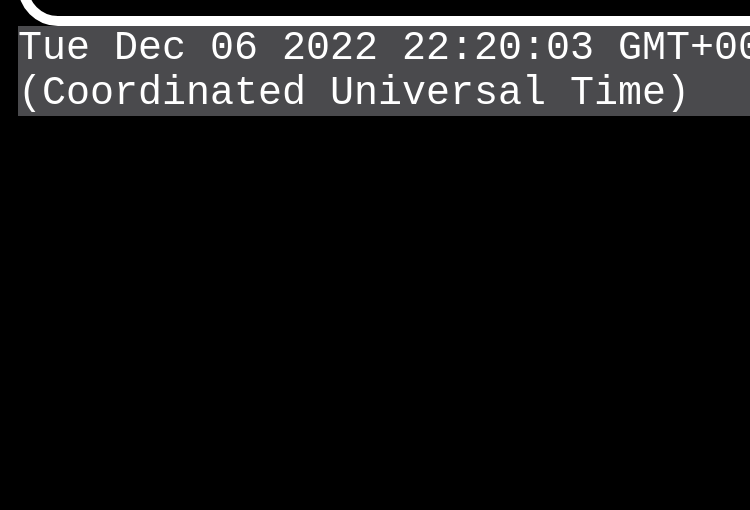
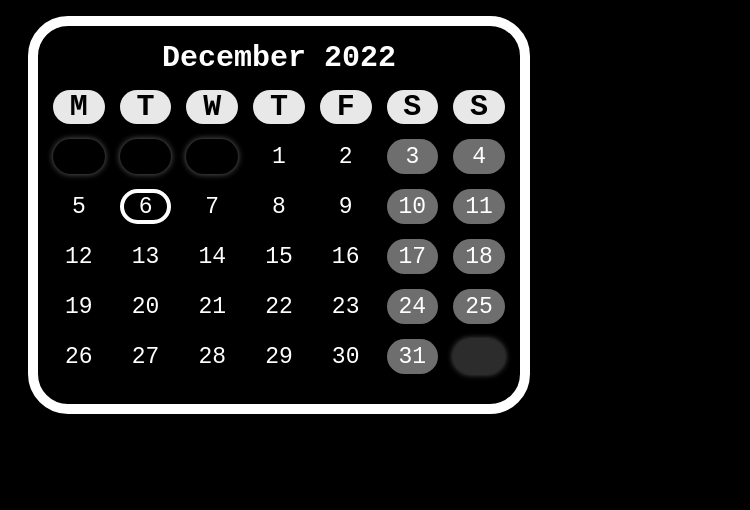
Before and after one commit to KacpZegl/Smart-mirror, an Electron app: page src/index.html in a window 500 px wide. Shown: the part 290-800 px from the top of the page, 750 px wide, since content can reach past the window. Drawn offline with Linux system fonts and the light colour scheme; a web font is replaced by a local one.

Commit message:
Added Calendar

```diff
--- /dev/null
+++ b/src/calendar.js
@@ -0,0 +1,73 @@
+function getDaysInMonth(year, month){
+    return new Date(year, month+1, 0).getDate();
+}
+
+function getDays() {
+    let fullDate = new Date();
+    let currentYear = fullDate.getFullYear();
+    let currentMonth = fullDate.getMonth();
+    let currentDay = fullDate.getDate();
+
+    let currentDaysInMonth = getDaysInMonth(currentYear, currentMonth) + 1;
+    if (currentMonth < 9){
+        var FirstDate = new Date(currentYear+"-"+"0"+(currentMonth+1)+"-01");
+    } else {
+        var FirstDate = new Date(currentYear+"-"+(currentMonth+1)+"-01");
+    }
+    let FirstDayOfMonth = FirstDate.getDay();
+
+    console.log(FirstDate);
+    console.log(FirstDayOfMonth);
+    console.log(currentDaysInMonth);
+
+    var months = ["January", "February", "March", "April", "May", "June",
+    "July", "August", "September", "October", "November", "December" ];
+    var selectedMonthAndYear = months[currentMonth] + " " + currentYear;
+
+/* funkcja odpowiadająca za wyświetlanie miesiąca i roku w kalendarzu */
+    document.getElementById('monthAndYear').innerHTML = selectedMonthAndYear, currentYear;
+
+/* funkcja odpowiadająca za numerowanie dni */
+    if (FirstDayOfMonth > 0){
+        for ( var i = 1 ; i<currentDaysInMonth; i++){
+            var selectedDay = "day" + (FirstDayOfMonth - 1 + i);
+            document.getElementById(selectedDay).innerHTML = i;
+        }
+    } else {
+        for ( var i = 7 ; i<(currentDaysInMonth+6); i++){
+            var selectedDay = "day" + (FirstDayOfMonth + i);
+            document.getElementById(selectedDay).innerHTML = (i - 6);
+        }
+    }
+
+/* funkcja odpowiadaja za wyszarzanie pustych okien w linijkach, które mają dni*/
+    for (let i = 1 ; i<43; i++){
+        var selectedDayEmpty = "day" + i;
+        var tdElem = document.getElementById(selectedDayEmpty).textContent
+        if (tdElem !== ""){
+            // document.getElementById(selectedDayEmpty).style.border = "1px solid white";
+        }
+        if (tdElem == ""){
+            // document.getElementById(selectedDay).style.border = "1px solid yellow";
+            document.getElementById(selectedDayEmpty).style.opacity = "0.4";
+            document.getElementById(selectedDayEmpty).style.boxShadow = "0px 0px 6px 0px white";
+        }
+    }
+/* funckja odpowiadająca za oznaczenie obecego dnia na kalendarzu*/
+if (FirstDayOfMonth > 0){
+    var today = "day" + (currentDay + FirstDayOfMonth -1);
+} else {
+    var today = "day" + (currentDay + FirstDayOfMonth +6);
+}
+document.getElementById(today).style.border = "4px solid white";
+
+/* Funkcja usuwająca ostatnią linijkę kalendarza jeśli ta nie zawiera dni*/
+    if (document.getElementById('day36').textContent == ""){
+        for (let i = 36 ; i < 43 ; i++){
+            lastRow = "day" + i;
+            document.getElementById(lastRow).style.display = "none";
+        }
+    }
+}
+
+getDays();
--- a/src/clock.js
+++ b/src/clock.js
@@ -1,5 +1,3 @@
-
-
 function getTime() {
     let fullDate = new Date();
     let hours = fullDate.getHours();
@@ -19,7 +17,6 @@ function getTime() {
     document.getElementById('hour').innerHTML = hours;
     document.getElementById('minute').innerHTML = minutes;
     document.getElementById('second').innerHTML = seconds;
-    document.getElementById('current-date').innerHTML = fullDate;
 }
 
-setInterval(getTime, 100);
+setInterval(getTime, 500);
--- a/src/index.html
+++ b/src/index.html
@@ -7,15 +7,78 @@
         <div class="main">
              <div class="clock">
                 <span id="hour"></span>
-                <span id="colon1">:</span>
+                <span id="colon">:</span>
                 <span id="minute"></span>
-                <span id="colon2"></span>
                 <span id="second"></span>
             </div>
-        <div class="calendar">
-            <span id="current-date"></span>
         </div>
-        </div>
+        <table>
+            <th colspan="7" id="monthAndYear"></th>
+            <tr class="months">
+                <th>M</th>
+                <th>T</th>
+                <th>W</th>
+                <th>T</th>
+                <th>F</th>
+                <th>S</th>
+                <th>S</th>
+            </tr>
+            <tr>
+                <td id="day1"></td>
+                <td id="day2"></td>
+                <td id="day3"></td>
+                <td id="day4"></td>
+                <td id="day5"></td>
+                <td id="day6"></td>
+                <td id="day7"></td>
+            </tr>
+            <tr>
+                <td id="day8"></td>
+                <td id="day9"></td>
+                <td id="day10"></td>
+                <td id="day11"></td>
+                <td id="day12"></td>
+                <td id="day13"></td>
+                <td id="day14"></td>
+            </tr>
+            <tr>
+                <td id="day15"></td>
+                <td id="day16"></td>
+                <td id="day17"></td>
+                <td id="day18"></td>
+                <td id="day19"></td>
+                <td id="day20"></td>
+                <td id="day21"></td>
+            </tr>
+            <tr>
+                <td id="day22"></td>
+                <td id="day23"></td>
+                <td id="day24"></td>
+                <td id="day25"></td>
+                <td id="day26"></td>
+                <td id="day27"></td>
+                <td id="day28"></td>
+            </tr>
+            <tr>
+                <td id="day29"></td>
+                <td id="day30"></td>
+                <td id="day31"></td>
+                <td id="day32"></td>
+                <td id="day33"></td>
+                <td id="day34"></td>
+                <td id="day35"></td>
+            </tr>
+            <tr:empty>
+                <td id="day36"></td>
+                <td id="day37"></td>
+                <td id="day38"></td>
+                <td id="day39"></td>
+                <td id="day40"></td>
+                <td id="day41"></td>
+                <td id="day42"></td>
+            </tr>
+        </table>
         <script src="clock.js" charset="utf-8"></script>
+        <script src="calendar.js" charset="utf-8"></script>
     </body>
 </html>
--- a/src/style.css
+++ b/src/style.css
@@ -8,12 +8,12 @@
 
 body {
     background-color: black;
+    font-family: 'Fragment Mono', monospace;
 }
 
 .main {
-    font-family: 'Fragment Mono', monospace;
-    margin-left: 18px;
-    margin-top: 16px;
+    margin-left: 28px;
+    margin-top: 26px;
 }
 .clock {
     display: grid;
@@ -21,9 +21,9 @@ body {
     grid-template-columns: auto auto auto auto auto;
 
     font-size: 200px;
-    line-height: 270px;
-    width: 1100px;
-    height: 300px;
+    line-height: 230px;
+    width: 900px;
+    height: 250px;
     color: white;
     border: 10px solid white;
     border-radius: 40px;
@@ -31,16 +31,50 @@ body {
 }
 #second {
     font-size: 100px;
-    line-height: 200px;
+    line-height: 160px;
     margin-left: 40px;
 }
+#colon {
+    line-height: 200px;
+}
 
-.calendar {
-    width: 1100px;
+table {
+    table-layout: fixed;
 
-    color: white;
-    background: rgb(74, 74, 77);
+    border-spacing: 15px;
+    margin-left: 28px;
+    margin-right: -30px;
+    margin-top: 30px;
+    color: rgb(255, 255, 255);
+    border: 10px solid white;
+    border-radius: 40px;
+}
 
 
-    font-size: 40px;
+th{
+    border: 0px solid white;
+    border-radius: 500px;
+    font-size: 30px;
+    font-weight: 900;
+    color: rgb(0, 0, 0);
+    background: rgba(255, 255, 255, 0.908);
 }
+#monthAndYear{
+    color: white;
+    background: none;
+}
+
+td {
+    border: 1px white;
+    border-radius: 500px;
+    width: 60px;
+    height: 35px;
+    font-size: 23px;
+    text-align: center;
+}
+
+td:nth-child(6), td:nth-child(7){
+    background: rgba(255, 255, 255, 0.431);
+    color: white;
+    border: none;
+}
```
